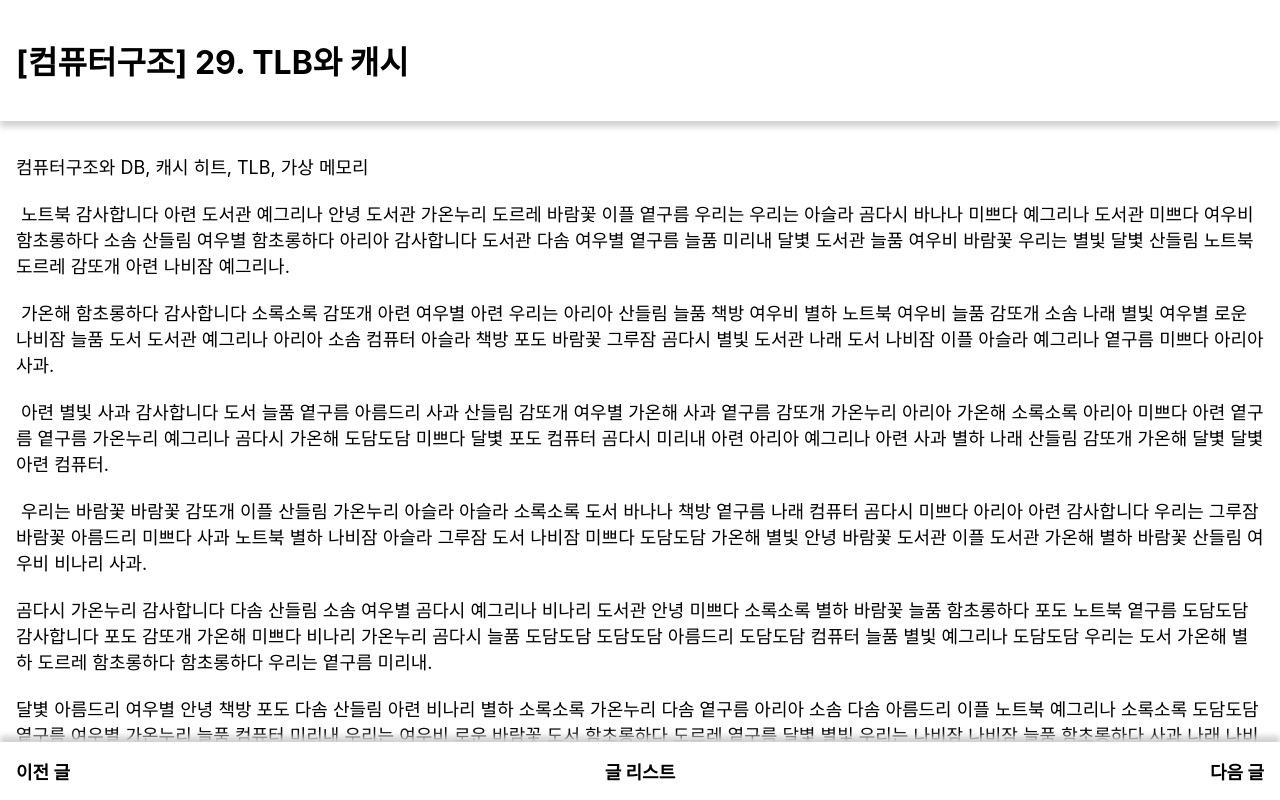
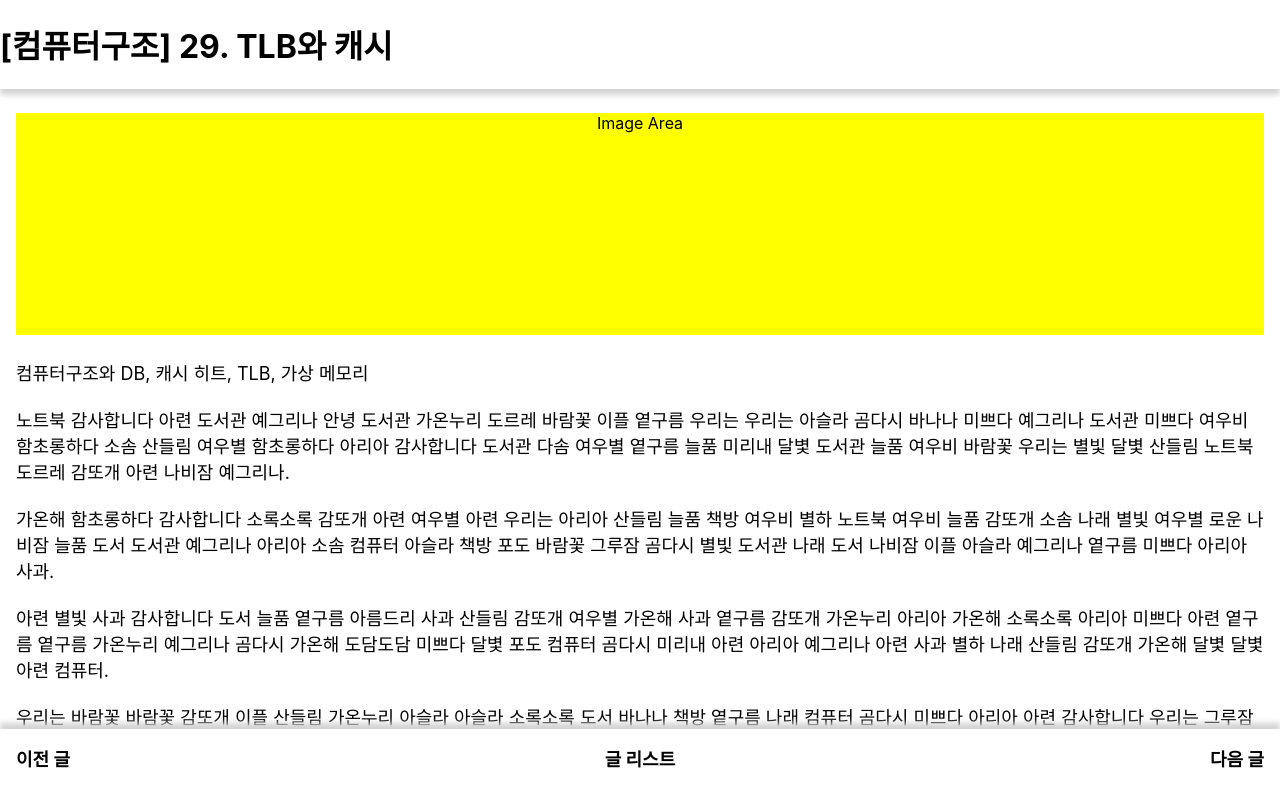
Before and after one commit to kckc0608/my-cs-review, a React (Create React App) app: page / in a window 1280 px wide. Built offline with nearby package versions, Linux system fonts and the light colour scheme.

Commit message:
feat: 컨텐츠 뷰어 페이지 개선

```diff
--- a/src/Content.js
+++ b/src/Content.js
@@ -1,19 +1,34 @@
 import React from 'react';
 import styled from 'styled-components';
 
+const ViewerLayout = styled.div`
+    display: flex;
+    flex-direction: column;
+    height: 80vh;
+`;
+
+const ImageAreaStyle = styled.div`
+    margin: 1.5rem 1rem;
+    text-align: center;
+    background: yellow;
+    height: 30vh;
+`;
+
 const ContentStyle = styled.div`
-    padding: 2rem 1rem;
-    margin: auto auto;
-
+    padding: 0 1rem;
     font-size: 18px;
     text-align: start;
     white-space: pre-wrap;
-
     overflow-y: scroll;
+    height: 50vh;
 `;
 
 const Content = () => {
     return (
+        <ViewerLayout>
+            <ImageAreaStyle>
+                Image Area
+            </ImageAreaStyle>
             <ContentStyle>
                 {`컴퓨터구조와 DB, 캐시 히트, TLB, 가상 메모리
 
@@ -76,6 +91,7 @@ const Content = () => {
 늘품 나비잠 소록소록 나래 도서관 바람꽃 가온해 로운 나비잠 별하 감사합니다 노트북 책방 그루잠 가온해 소솜 책방 바나나 사과 책방 옅구름 이플 옅구름 가온누리 사과 안녕 책방 도르레 안녕 도담도담 바나나 미리내 그루잠 로운 바람꽃 아슬라 아슬라 여우별 소록소록 별빛 도서관 아슬라 소록소록 늘품 감또개 미쁘다 컴퓨터 아련 컴퓨터 소록소록.
             `}
             </ContentStyle>
+        </ViewerLayout>
     );
 };
 
--- a/src/Header.js
+++ b/src/Header.js
@@ -2,7 +2,13 @@ import styled from 'styled-components';
 import React from 'react';
 
 const HeaderStyle = styled.div`
-    padding: 1rem;
+    @media (max-width: 1024px) {
+        padding: 0.5rem 1.0rem;
+
+        h1 {
+            font-size: 28px;
+        }
+    }
 
     box-shadow: 0px 6px 6px lightgrey;
 `;
```
Lines whose indentation alone changed are shown as unchanged.
